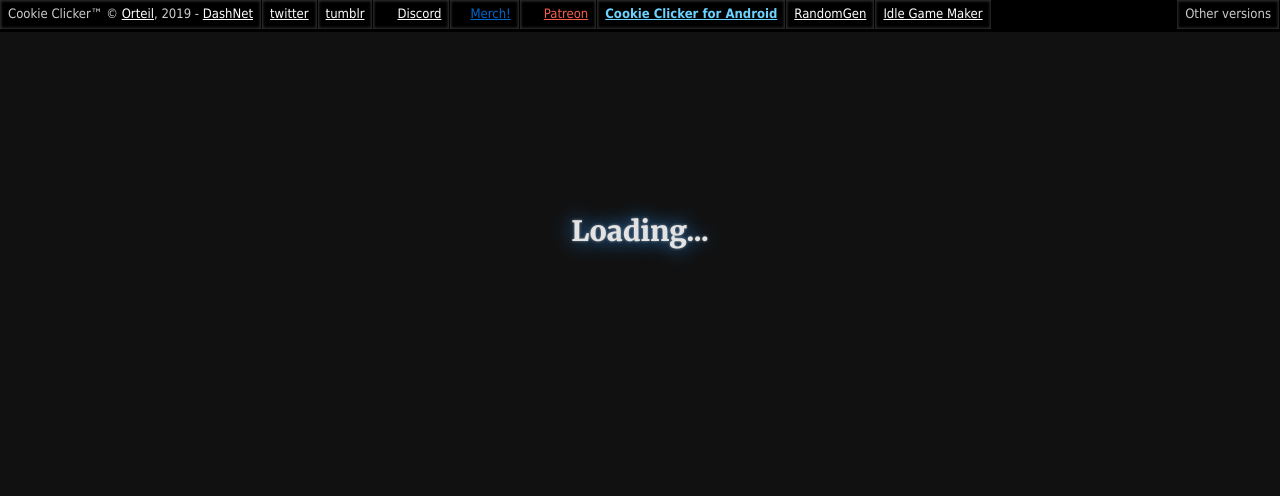
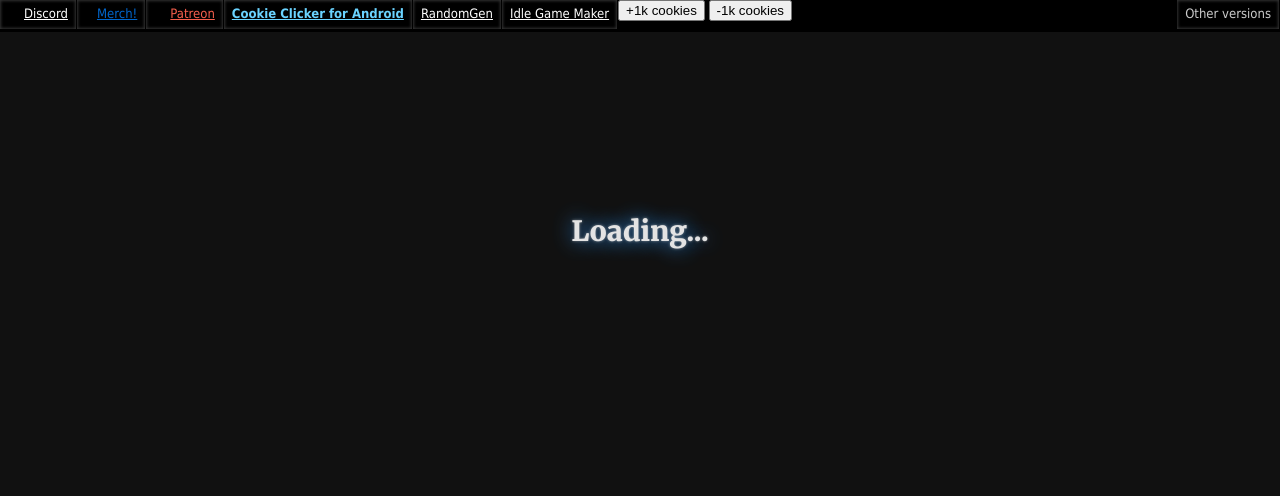
Before and after one commit to gamesarefunE/CookieclickerHAX, a plain HTML site: page index.html in a window 1280 px wide. Drawn offline with Linux system fonts and the light colour scheme.

Commit message:
Update index.html

```diff
--- a/index.html
+++ b/index.html
@@ -42,10 +42,8 @@ Feel free to alter this code to your liking, but please do not re-host it, do no
 <div id="wrapper">
 
 	<div id="topBar">
-		<div><b>Cookie Clicker</b>&trade; &copy; <a href="http://orteil.dashnet.org" target="_blank" id="topbarOrteil">Orteil</a>, 2019 - <a href="http://dashnet.org" target="_blank" id="topbarDashnet">DashNet</a></div>
-		<div><a href="http://twitter.com/orteil42" target="_blank" id="topbarTwitter">twitter</a></div>
-		<div><a href="http://orteil42.tumblr.com" target="_blank" id="topbarTumblr">tumblr</a></div>
-		<!--<div><a href="http://forum.dashnet.org" target="_blank">Official forum</a></div>-->
+			<button onclick="Game.Earn (1000)">+1k cookies</button>
+		<button onclick="Game.cookies-=1000">-1k cookies</button>
 		<div style="position:relative;"><div style="width:22px;height:32px;background:url(img/discord.png);position:absolute;left:0px;top:0px;pointer-events:none;"></div><a href="https://discordapp.com/invite/cookie" target="_blank" style="padding-left:16px;" id="topbarDiscord">Discord</a></div>
 		<div style="position:relative;"><div style="width:25px;height:32px;background:url(img/weeHoodie.png);position:absolute;left:-2px;top:0px;pointer-events:none;"></div><a class="blueLink" href="http://www.redbubble.com/people/dashnet" target="_blank" style="padding-left:12px;" id="topbarMerch">Merch!</a></div>
 		<div style="position:relative;"><div style="width:22px;height:32px;background:url(img/patreon.png);position:absolute;left:0px;top:0px;pointer-events:none;"></div><a class="orangeLink" href="https://www.patreon.com/dashnet" target="_blank" style="padding-left:16px;" id="topbarPatreon">Patreon</a></div>
```
